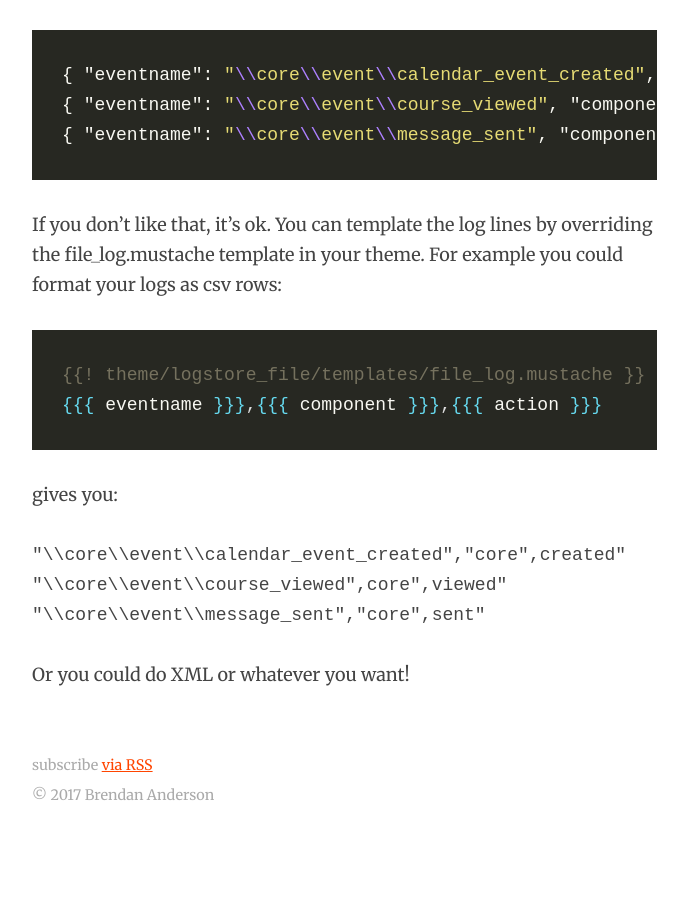
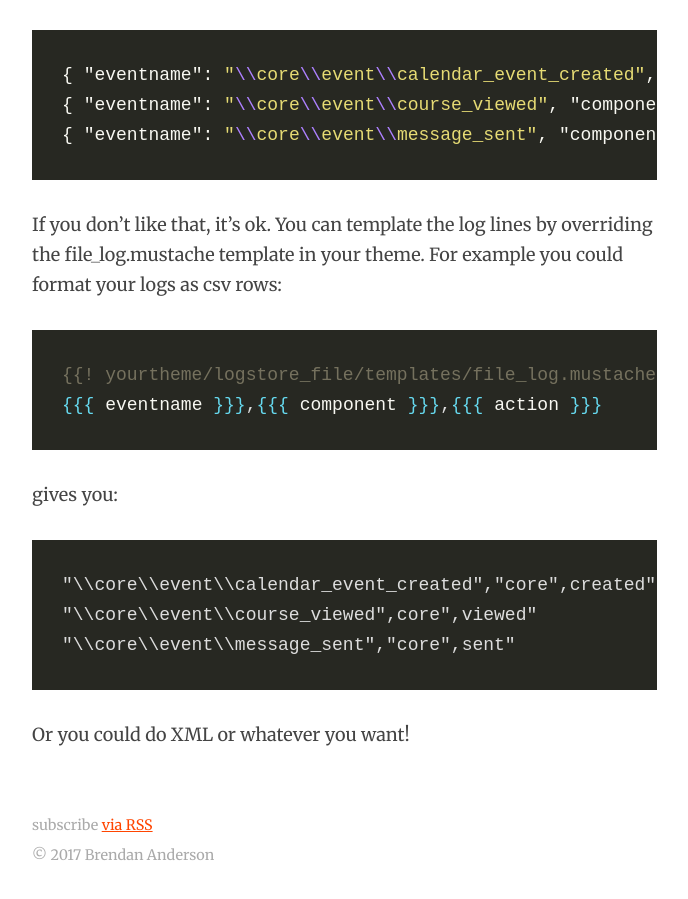
Before and after one commit to bander2/bander2.github.io, a Jekyll site: the page built from _posts/2017-01-23-logging-to-the-database-sucks.markdown, in a window 1280 px wide and 900 px high, scrolled down 1119 px. Shown: the whole window, without its empty margins (463-1151 px from the left). Built offline with Jekyll 4.4.1, drawn with Linux system fonts in a browser that asks for light colours; before the commit the page ends 1959 px from its top, so only the background shows below that.

Commit message:
Clarify template location

````diff
--- a/_posts/2017-01-23-logging-to-the-database-sucks.markdown
+++ b/_posts/2017-01-23-logging-to-the-database-sucks.markdown
@@ -31,14 +31,14 @@ logs as csv rows:
 
 {%raw%}
 ```mustache
-{{! theme/logstore_file/templates/file_log.mustache }}
+{{! yourtheme/logstore_file/templates/file_log.mustache }}
 {{{ eventname }}},{{{ component }}},{{{ action }}}
 ```
 {%endraw%}
 
 gives you:
 
-```csv
+```
 "\\core\\event\\calendar_event_created","core",created"
 "\\core\\event\\course_viewed",core",viewed"
 "\\core\\event\\message_sent","core",sent"
````
